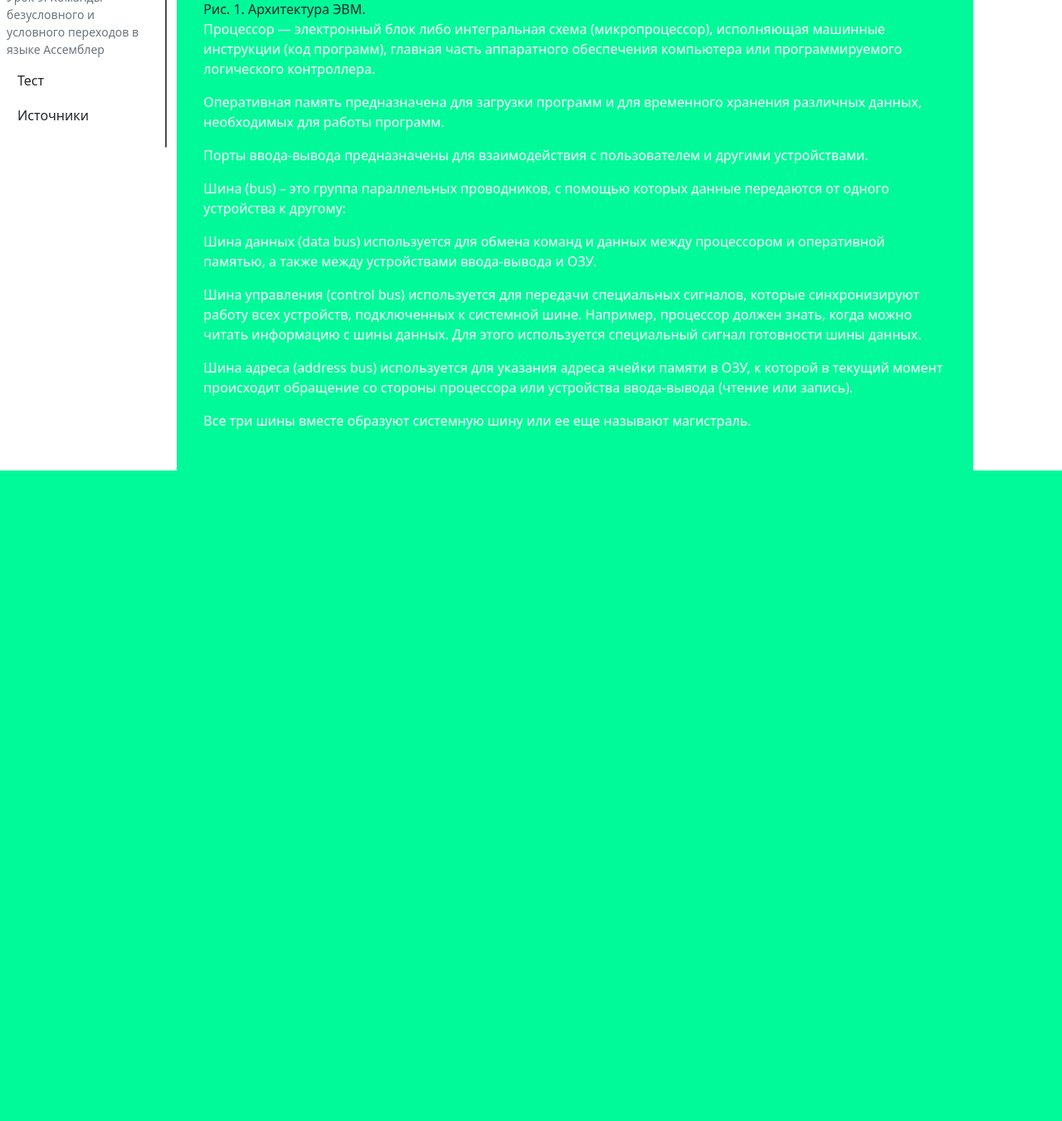
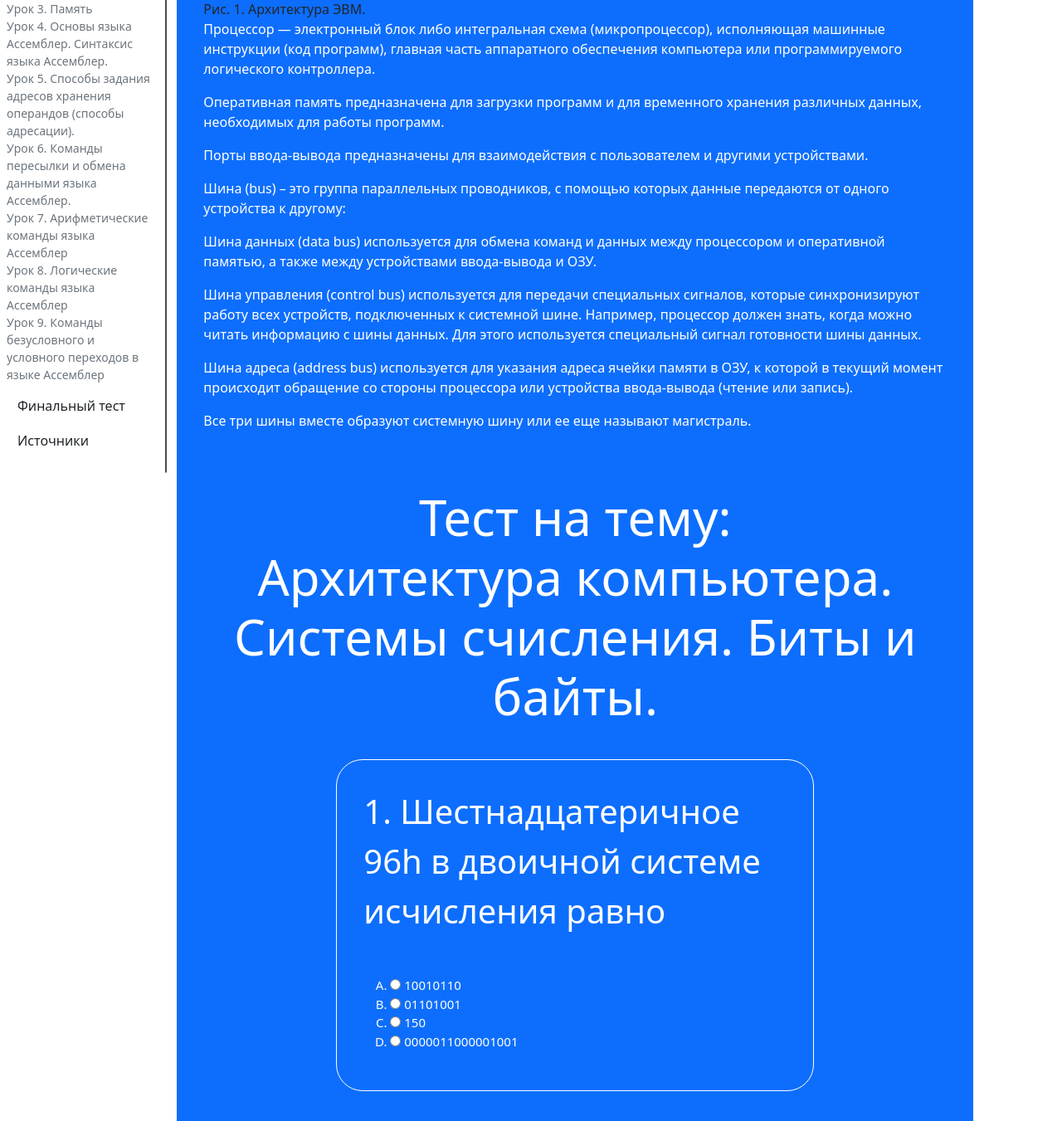
Before and after one commit to dmitry-uknowme/web-lessons-diplom, a PHP site: page /lesson.php?id=1 in a window 1280 px wide. Shown: the part 1144-2495 px from the top of the page at 83% size. Before the commit the page ends 1711 px from the top, so only its background shows below. Run offline with PHP 8.4, Linux system fonts and the light colour scheme; data comes from the database, SQL or seed files in the repository; some libraries are stand-ins or nearby versions.

Commit message:
add lesson test

```diff
--- a/includes/cfg.php
+++ b/includes/cfg.php
@@ -6,7 +6,7 @@ $cfg = array(
     'host' => 'localhost',
     'username' => 'dima',
     'password' => '123',
-    'name' => 'web-book-assembler',
+    'name' => 'web-assembler',
   )
 );
 
--- a/includes/navbar.php
+++ b/includes/navbar.php
@@ -30,7 +30,7 @@
              </div>
          </li>
          <li class="mb-1 link-dark rounded">
-             <a class="btn btn-toggle align-items-center rounded" href="./#test">Тест</a>
+             <a class="btn btn-toggle align-items-center rounded" href="./#test">Финальный тест</a>
          </li>
          <li class="mb-1 link-dark rounded">
              <a class="btn btn-toggle align-items-center rounded" href="./#sources">Источники</a>
--- a/index.js
+++ b/index.js
@@ -125,12 +125,14 @@ const testBg = document.querySelector('.test');
 let correctAnswersCount = 0;
 
 const setStage = (stageId) => {
+	const stageCount = parseInt(testQuestion.dataset['count']);
 	const randomNum = Math.floor(Math.random() * testData.length);
 	testQuestion.innerHTML = `${stageId}. ${testData[randomNum].question}`;
 	const rightAnswer = testData[randomNum].answers[0];
 
 	console.log(`---Вопрос ${stageId}---`);
 	console.log(`Правильный ответ:\n${rightAnswer}`);
+
 	let answerNums = [0, 1, 2, 3];
 	for (const [id, answer] of testAnswers.entries()) {
 		const answerInput = answer.children[0];
@@ -149,10 +151,21 @@ const setStage = (stageId) => {
 					.filter((q) => q !== '✔')
 					.join('');
 			}
-			if (stageId === testData.length) {
+			if (stageId === testData.length || stageId === stageCount) {
 				const testBox = document.querySelector('.test__box');
 				const testTitle = document.querySelector('.test__title');
 				let mark;
+				if (stageCount) {
+					if (correctAnswersCount <= 2) {
+						mark = 2;
+					} else if (correctAnswersCount === 3) {
+						mark = 3;
+					} else if (correctAnswersCount === 4) {
+						mark = 4;
+					} else if (correctAnswersCount === 5) {
+						mark = 5;
+					}
+				} else {
 					if (correctAnswersCount < 12) {
 						mark = 2;
 					} else if (12 < correctAnswersCount < 16) {
@@ -162,8 +175,9 @@ const setStage = (stageId) => {
 					} else if (correctAnswersCount >= 18) {
 						mark = 5;
 					}
+				}
 				testBox.style.opacity = '0';
-				testTitle.innerHTML = `Тест пройден ${correctAnswersCount} правильных ответов из ${testData.length} вопросов. Оценка ${mark}`;
+				testTitle.innerHTML = `Тест пройден ${correctAnswersCount} правильных ответов из ${stageCount || testData.length} вопросов. Оценка ${mark}`;
 				testTitle.style.textAlign = 'center';
 			} else if (answerText.innerText.trim() === rightAnswer.trim()) {
 				testQuestion.innerHTML += '<div class="test-success"> ✔</div> ';
--- a/index.php
+++ b/index.php
@@ -48,7 +48,7 @@ $lessons = mysqli_query($connection, 'SELECT * FROM `lessons`');
 				</div>
 			</section>
 			<section class="test" id="test">
-				<h2 class="test__title">Тест</h2>
+				<h2 class="test__title">Финальный тест</h2>
 				<div class="test__box">
 					<div class="test__ask">Здесь будет вопроc</div>
 					<ol class="test__answers">
--- a/lesson.php
+++ b/lesson.php
@@ -21,13 +21,33 @@ $lesson = mysqli_fetch_assoc($lesson_query);
     <div class="container-fluid">
         <div class="row">
             <?php include "./includes/navbar.php" ?>
-            <section class="lesson col-md-9">
+            <section class="lesson col-md-9 bg-primary">
                 <h2 class="lesson__title">
                     <?php echo $lesson['title'] ?>
                 </h2>
                 <p class="lesson__text">
                     <?php echo $lesson['body'] ?>
                 </p>
+                <section class="test" id="test" style="width: calc(100% + 4rem);margin-left: -2rem;margin-top:2rem">
+                    <h2 class="test__title" style="text-align: center;">Тест на тему: <br> <?php echo $lesson['title'] ?></h2>
+                    <div class="test__box">
+                        <div class="test__ask" data-count="5">Здесь будет вопроc</div>
+                        <ol class="test__answers">
+                            <li class="test__answer"><input type="radio" name="test" class="test__answer-input">
+                                <div class="test__answer-text">Вариант ответа 1</div>
+                            </li>
+                            <li class="test__answer"><input type="radio" name="test" class="test__answer-input">
+                                <div class="test__answer-text">Вариант ответа 2</div>
+                            </li>
+                            <li class="test__answer"><input type="radio" name="test" class="test__answer-input">
+                                <div class="test__answer-text">Вариант ответа 3</div>
+                            </li>
+                            <li class="test__answer"><input type="radio" name="test" class="test__answer-input">
+                                <div class="test__answer-text">Вариант ответа 4</div>
+                            </li>
+                        </ol>
+                    </div>
+                </section>
             </section>
 
 
@@ -35,5 +55,6 @@ $lesson = mysqli_fetch_assoc($lesson_query);
     </div>
 </body>
 <script src="https://cdn.jsdelivr.net/npm/bootstrap@5.0.0-beta3/dist/js/bootstrap.bundle.min.js"></script>
+<script src="./index.js"></script>
 
 </html>
--- a/style.css
+++ b/style.css
@@ -142,6 +142,7 @@ a {
 .lesson {
 	background: mediumspringgreen;
 	padding: 2rem;
+	padding-bottom: 0;
 }
 
 .lesson__text {
@@ -165,5 +166,13 @@ table {
 
 td {
 	text-align: center;
+	color: yellow;
 	border-width: 0.5px;
+	padding: 5px 10px;
 }
+
+code {
+	background: white;
+	padding: 5px 20px;
+	border-radius: 10px;
+}
```
Lines whose indentation alone changed are shown as unchanged.
